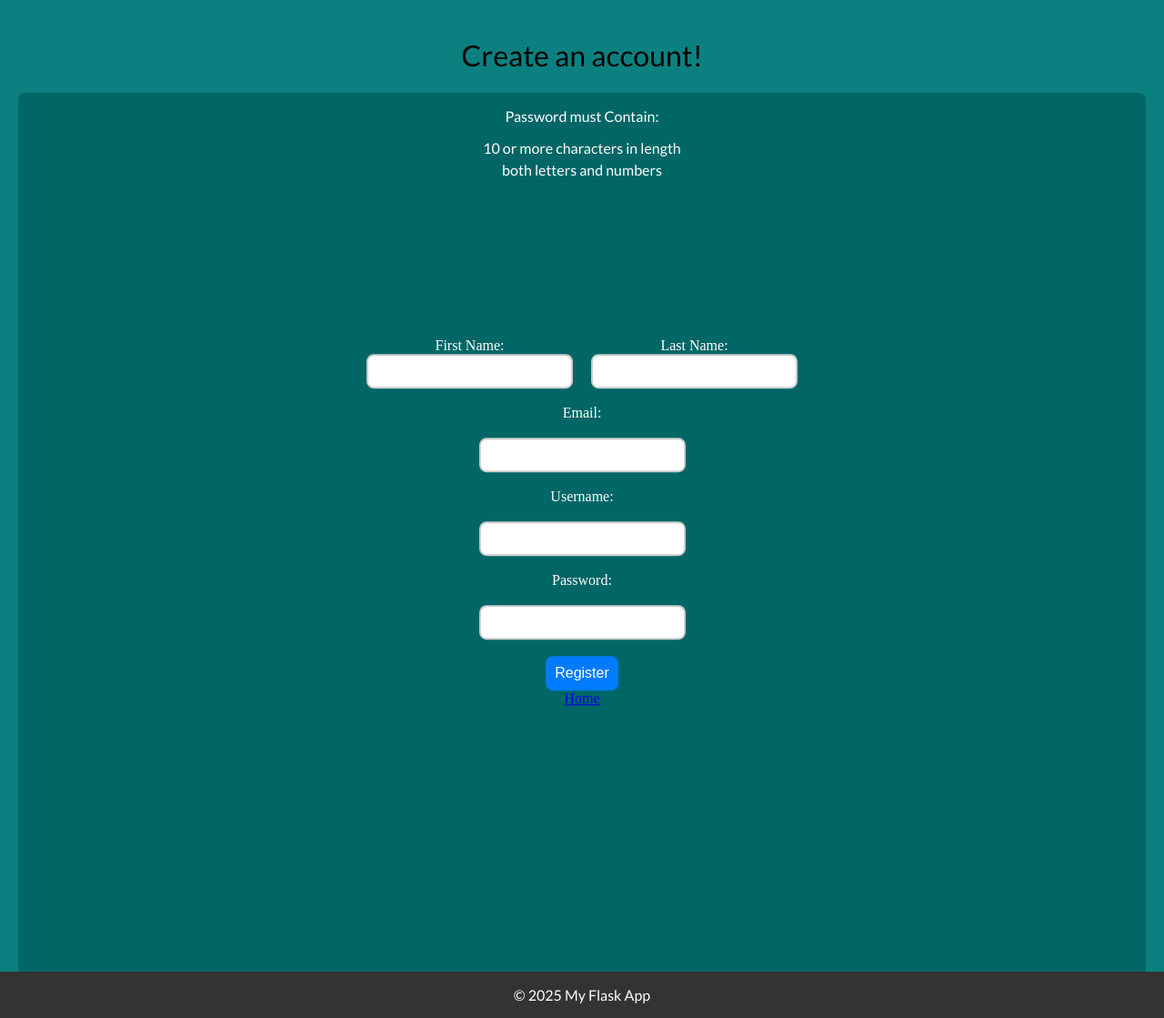
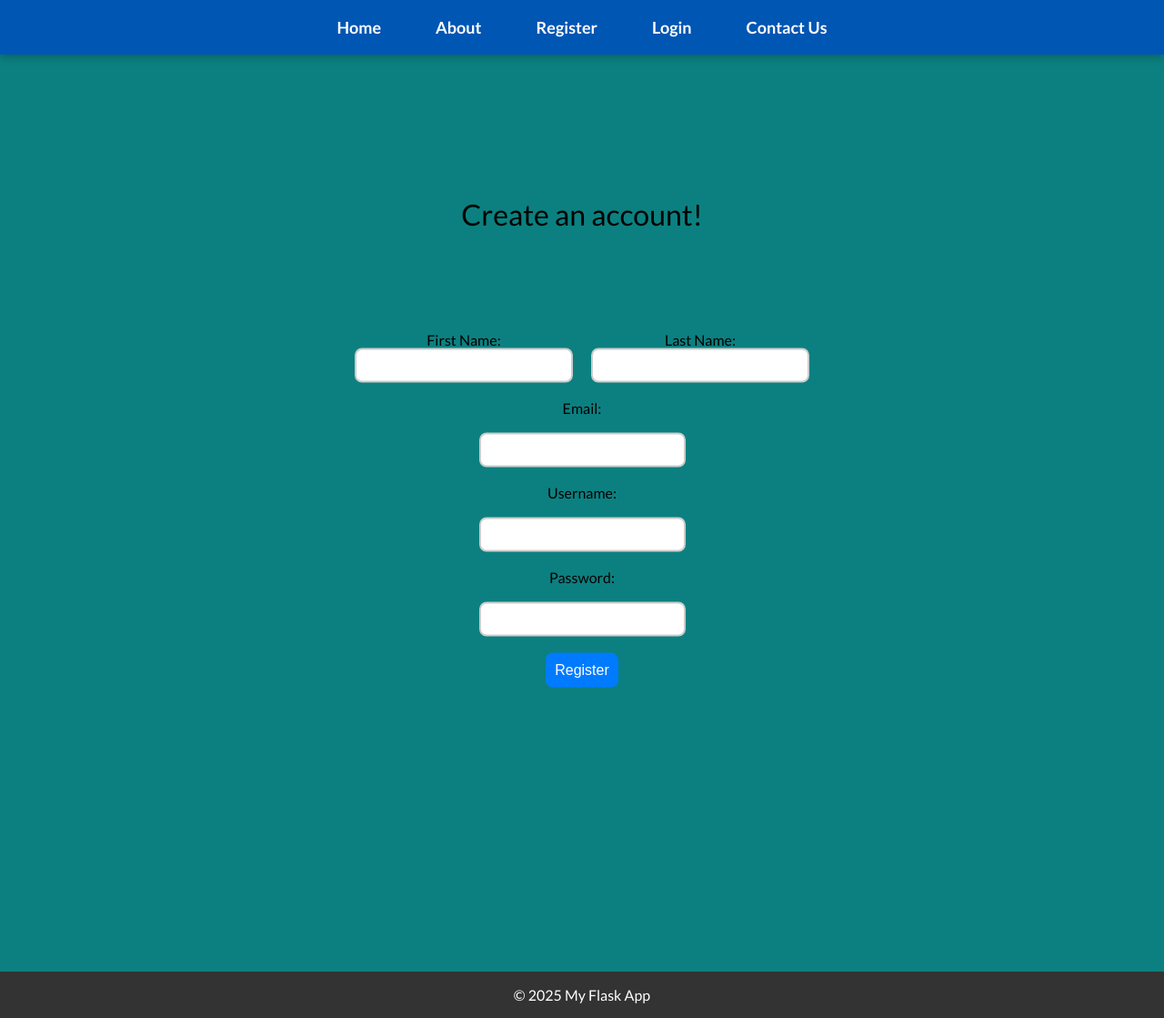
Before and after one commit to izzythegreatxx/ems, a Flask app: page /register in a window 1280 px wide. Shown: the whole page at 91% size. Run offline with Flask 3, Linux system fonts and the light colour scheme.

Commit message:
Added an about page, a contact us page and a nav bar for easy navigation, Changed the styling of the pages.

```diff
--- a/app.py
+++ b/app.py
@@ -106,10 +106,22 @@ def login_required(f):
 auth = Authentication()
 
 # Routes
+# home page
 @app.route('/')
 def home():
     return render_template("base.html")
 
+#about us page
+@app.route('/about')
+def about_us():
+    return render_template("about.html")
+
+# contact us page
+@app.route('/contact')
+def contact_us():
+    return render_template("contact.html")
+
+# registration page
 @app.route('/register', methods=['GET', 'POST'])
 def register_user():
     if request.method == 'POST':
@@ -140,7 +152,7 @@ def register_user():
     # Render registration page for GET request
     return render_template("register.html")
 
-
+# login page
 @app.route('/login', methods=['GET', 'POST'])
 def login_user():
     if request.method == 'POST':
@@ -157,20 +169,21 @@ def login_user():
 
     return render_template("login.html")
 
+# dashboard
 @app.route('/dashboard')
 @login_required
 def dashboard():
     current_date = datetime.now().strftime("%B %d, %Y")
     return render_template("dashboard.html", username=session['username'], current_date = current_date)
 
-
+# logout
 @app.route('/logout', methods=['POST', 'GET'])
 def logout_user():
     session.pop('username', None)
 
     return redirect(url_for('login_user'))  # Redirect to the login page
 
-
+# employees
 @app.route('/employees', methods=['GET'])
 @login_required
 def get_employees():
--- a/static/styles.css
+++ b/static/styles.css
@@ -20,21 +20,65 @@ h1, p, ul {
     font-weight: 400;
     font-style: normal;
 }
+/* Navigation Bar */
+nav {
+    width: 100%;
+    background-color: #0056b3; /* Dark blue background */
+    position: fixed;
+    top: 0;
+    left: 0;
+    z-index: 1000;
+    display: flex;
+    justify-content: center;
+    align-items: center;
+    height: 60px; /* Fixed height to prevent it from being too large */
+    box-shadow: 0px 4px 8px rgba(0, 0, 0, 0.2);
+}
+/* Navbar container for styling */
+.nav-container {
+    width: 100%;
+    max-width: 1200px; /* Prevents navbar from stretching too wide */
+    display: flex;
+    justify-content: center; /* Centers the links */
+}
+
+/* Navigation Links */
+.nav-links {
+    list-style: none;
+    display: flex;
+    gap: 30px; /* Spacing between menu items */
+    padding: 0;
+    margin: 0;
+}
+
+/* Style individual links */
+.nav-links li {
+    display: inline;
+}
+
+.nav-links a {
+    text-decoration: none;
+    color: white;
+    font-size: 18px;
+    font-weight: bold;
+    padding: 10px 15px;
+    transition: background-color 0.3s ease-in-out;
+    border-radius: 5px;
+}
+
+/* Change color on hover */
+.nav-links a:hover {
+    background-color: rgba(255, 255, 255, 0.2);
+}
+
 .content-wrapper {
     flex: 1;
     display: flex;
     flex-direction: column;
     justify-content: center;
     text-align: center;
+    margin-top: 80px;
     padding: 20px;
-}
-nav {
-    display: flex;
-    justify-content: center;
-    align-items: center;
-    height: 100vh;
-    margin: 0;
-    transform: translateY(-20%);
 }
 
 .login-text {
@@ -92,26 +136,12 @@ button:hover {
     margin-top: 10px;
 }
 
-
-.container {
-    display: flex;
-    flex-direction: column;
-    align-items: center;
-    justify-content: center;
-    min-height: 100vh;
-    width: 100%;
-    text-align: center;
-    background-color: #006666;
-    border-radius: 8px;
-    color: white;
-}
-
 form {
     display: flex;
     flex-direction: column;
     justify-content: center;
     align-items: center;
-    height: 100vh;
+    height: 65vh;
     margin: 0;
     transform: translateY(-20%);
 }
@@ -122,14 +152,20 @@ input {
     padding: 8px; /* Ensures spacing inside the input */
     font-size: 16px;
 }
+label {
+    font-family: "Lato", serif;
+    font-weight: 400;
+    font-style: normal;
+}
 
 /* Flex container for side-by-side inputs */
 .name-container {
     display: flex;
     justify-content: space-between;
-    gap: 20px; /* Adjust spacing between fields */
+    gap: 20px;
     width: 100%;
-    max-width: 500px; /* Optional: Limits the width of both inputs */
+    max-width: 500px;
+    margin-top: 130px;
 }
 
 /* Ensure each input field takes up equal space */
@@ -137,18 +173,6 @@ input {
     display: flex;
     flex-direction: column;
     flex: 1; /* Makes both inputs equal in width */
-}
-
-
-.password-requirements {
-    margin-bottom: 20px;
-}
-
-.password-requirements ul {
-    list-style-type: none;
-    padding: 0;
-    margin: 0;
-    text-align: center;
 }
 
 .password-requirements li {
--- a/templates/base.html
+++ b/templates/base.html
@@ -12,6 +12,18 @@
 <link href="https://fonts.googleapis.com/css2?family=Lato:ital,wght@0,100;0,300;0,400;0,700;0,900;1,100;1,300;1,400;1,700;1,900&family=Raleway:ital,wght@0,100..900;1,100..900&display=swap" rel="stylesheet">
 </head>
 <body>
+    <div class="nav-container">
+        <nav>
+            <ul class="nav-links">
+                <li><a href="/">Home</a></li>
+                <li><a href="/about">About</a></li>
+                <li><a href="/register">Register</a></li>
+                <li><a href="/login">Login</a></li>
+                <li><a href="/contact">Contact Us</a></li>
+            </ul>
+        </nav>
+    </div>
+
     <div class="content-wrapper">
 
         {% block header %}
@@ -26,15 +38,11 @@
 
         <main>
             {% block content %}
-            <nav>
                 <div class="auth-container">
                     <p>Already have an account? <a href="/login">Login here</a></p>
                     <p>Or</p>
                     <p><a href="/register">Register for an account!</a></p>
                 </div>
-
-
-            </nav>
             {% endblock %}
         </main>
     </div>
--- a/templates/register.html
+++ b/templates/register.html
@@ -4,15 +4,7 @@
 {% block header %}<h1>Create an account!</h1>{% endblock %}
 
 {% block content %}
-<div class="container">
-    <div class="password-requirements">
-        <p>Password must Contain: </p>
-        <ul>
-            <li>10 or more characters in length</li>
-            <li>both letters and numbers</li>
-        </ul>
-    </div>
-    <br>
+<div class="reg-container">
 
     <!-- Display error message if it exists -->
     {% if error %}
@@ -43,7 +35,7 @@
         <br>
         <input type="password" id="password" name="password" required>
         <br>
-        <button type="submit">Register</button><a href="/">Home</a>
+        <button type="submit">Register</button>
     </form>
 </div>
 {% endblock %}
```
Also changed, not shown: templates/about.html (added, +7 -0 lines), templates/contact.html (added, +7 -0 lines).
